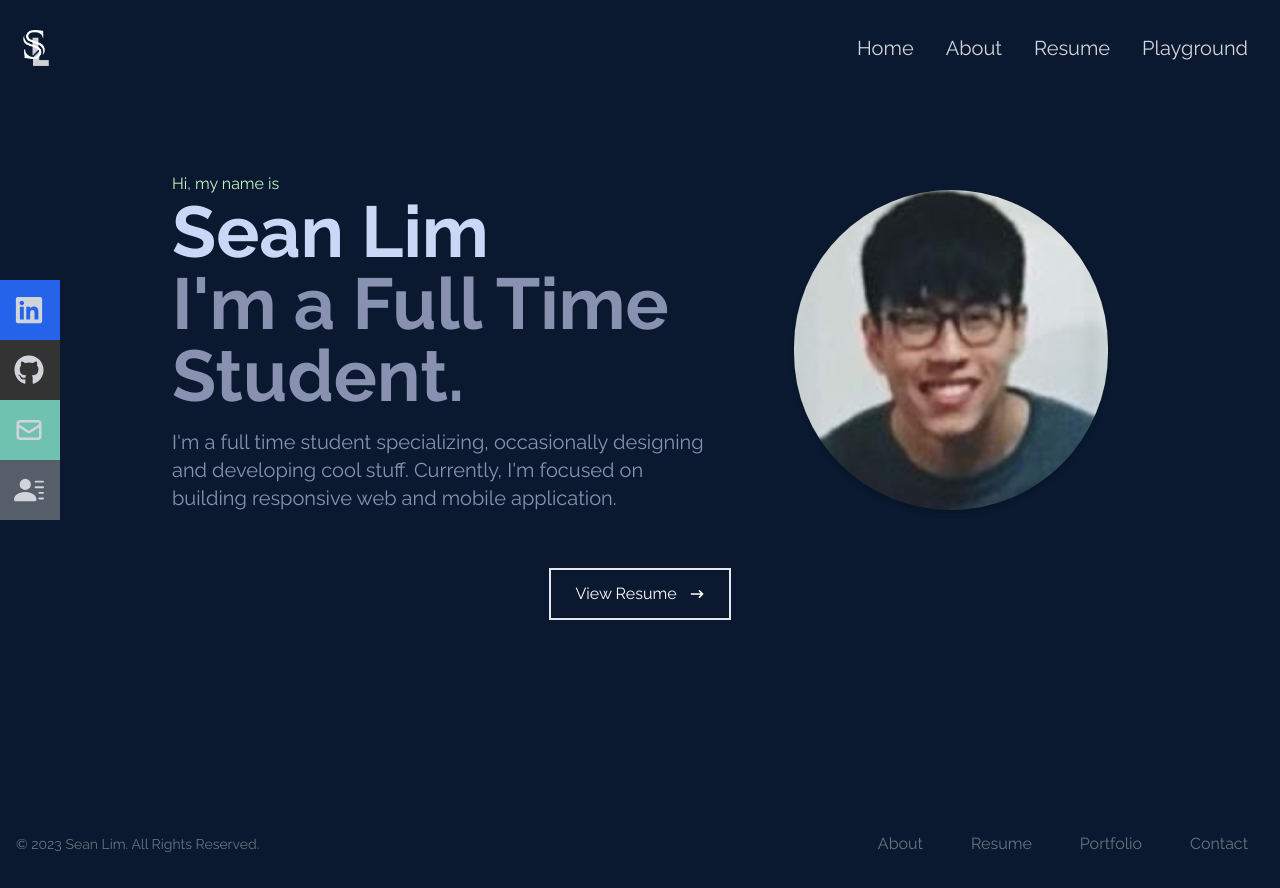
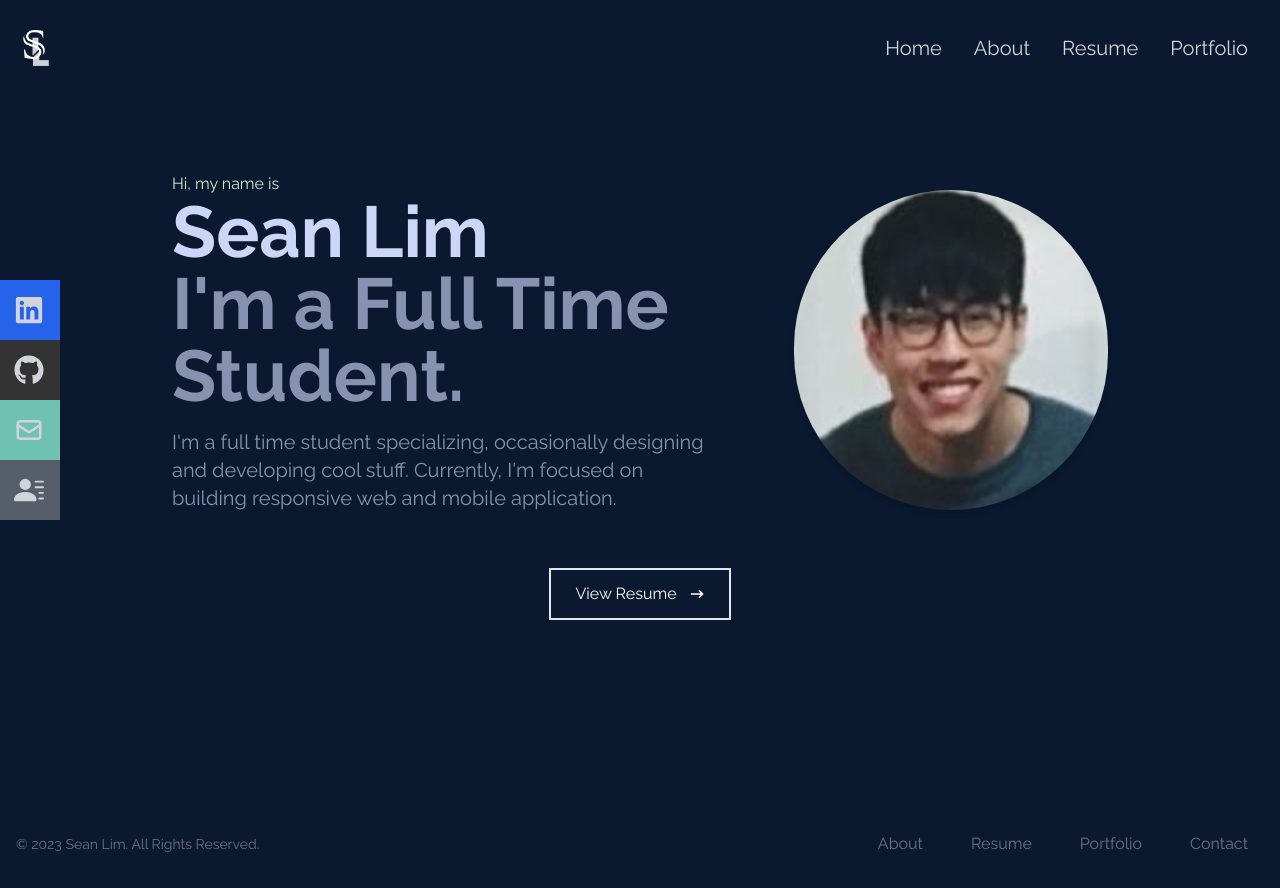
Before and after one commit to SeannieLim/WebPortfolio, a React (Vite) app in the folder Portfolio/: page / in a window 1280 px wide. Built offline with nearby package versions, Linux system fonts and the light colour scheme; the HTML template or start-up script is replaced by a standard one.

Commit message:
Update NavBar
Update Navbar (Change the name of the playground to portfolio)

```diff
--- a/Portfolio/src/Components/Navbar.jsx
+++ b/Portfolio/src/Components/Navbar.jsx
@@ -20,7 +20,7 @@ const Navbar = () => {
                 <li><Link to="/">Home</Link></li>
                 <li><Link to="/about">About</Link></li>
                 <li><Link to="/work">Resume</Link></li>
-                <li><Link to="/Playground">Playground</Link></li>
+                <li><Link to="/Playground">Portfolio</Link></li>
             </ul>
         </nav>
         {/* Hamburger Menu */}
```
